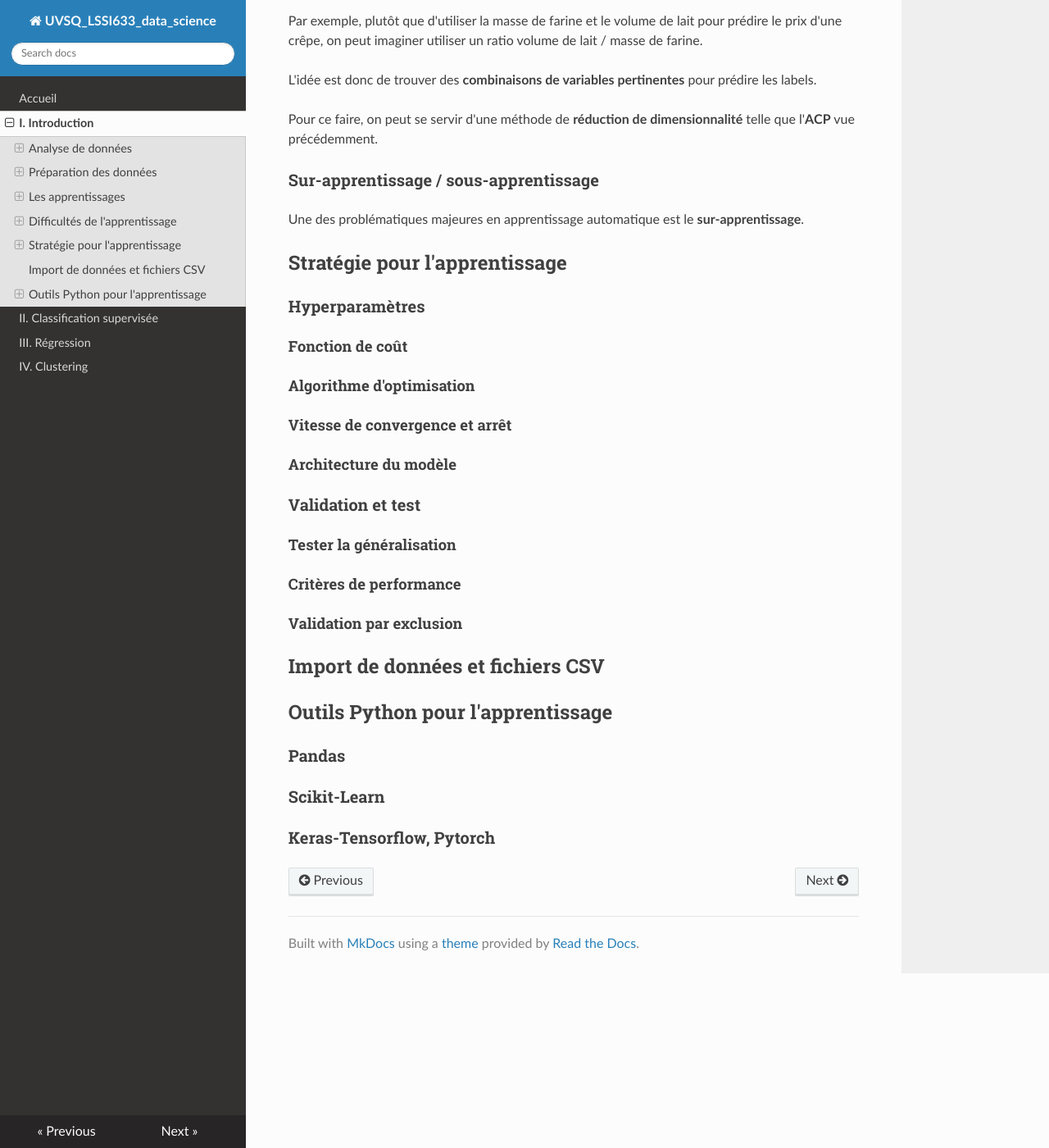
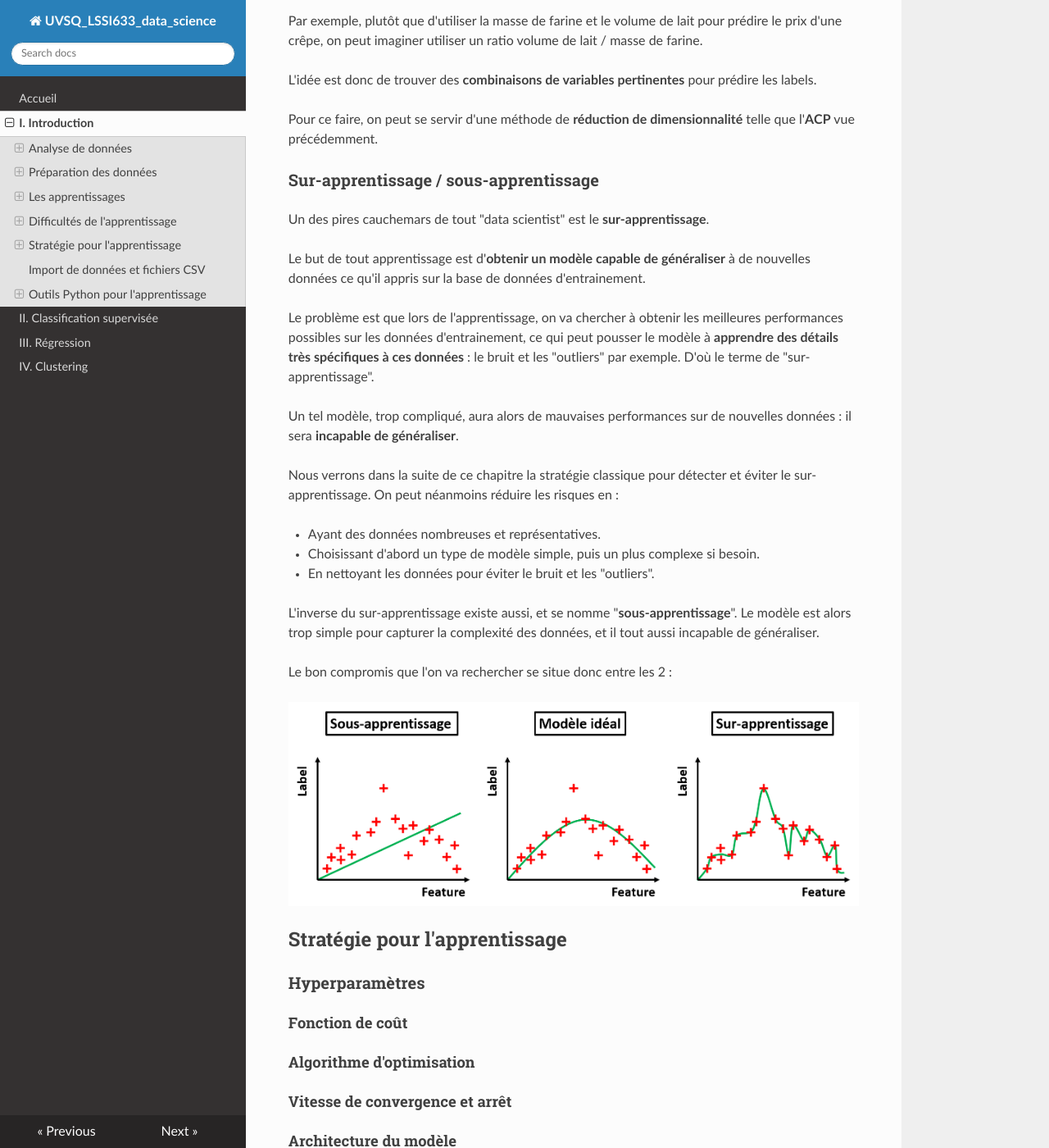
Before and after one commit to NicOudart/UVSQ_LSSI633_data_science, an MkDocs documentation site: the page built from docs/Chap1_Introduction.md, in a window 1280 px wide and 1400 px high, scrolled down 26802 px. Shown: the whole window at 82% size. Built offline with MkDocs 1.6.1, drawn with Linux system fonts in a browser that asks for light colours; nearby versions of some CDN libraries.

Commit message:
-Progress on Chapter 1.

```diff
--- a/docs/Chap1_Introduction.md
+++ b/docs/Chap1_Introduction.md
@@ -695,7 +695,30 @@ Pour ce faire, on peut se servir d'une méthode de **réduction de dimensionnali
 
 ### Sur-apprentissage / sous-apprentissage
 
-Une des problématiques majeures en apprentissage automatique est le **sur-apprentissage**.
+Un des pires cauchemars de tout "data scientist" est le **sur-apprentissage**.
+
+Le but de tout apprentissage est d'**obtenir un modèle capable de généraliser** à de nouvelles données ce qu'il appris sur la base de données d'entrainement.
+
+Le problème est que lors de l'apprentissage, on va chercher à obtenir les meilleures performances possibles sur les données d'entrainement, ce qui peut pousser le modèle à **apprendre des détails très spécifiques à ces données** : le bruit et les "outliers" par exemple.
+D'où le terme de "sur-apprentissage".
+
+Un tel modèle, trop compliqué, aura alors de mauvaises performances sur de nouvelles données : il sera **incapable de généraliser**.
+
+Nous verrons dans la suite de ce chapitre la stratégie classique pour détecter et éviter le sur-apprentissage.
+On peut néanmoins réduire les risques en :
+
+* Ayant des données nombreuses et représentatives.
+
+* Choisissant d'abord un type de modèle simple, puis un plus complexe si besoin.
+
+* En nettoyant les données pour éviter le bruit et les "outliers".
+
+L'inverse du sur-apprentissage existe aussi, et se nomme "**sous-apprentissage**".
+Le modèle est alors trop simple pour capturer la complexité des données, et il tout aussi incapable de généraliser.
+
+Le bon compromis que l'on va rechercher se situe donc entre les 2 :
+
+![Le sur-apprentissage](img/Chap1_surapprentissage.png)
 
 ## Stratégie pour l'apprentissage
 
```
Also changed, not shown: docs/img/Chap1_surapprentissage.png (added).
